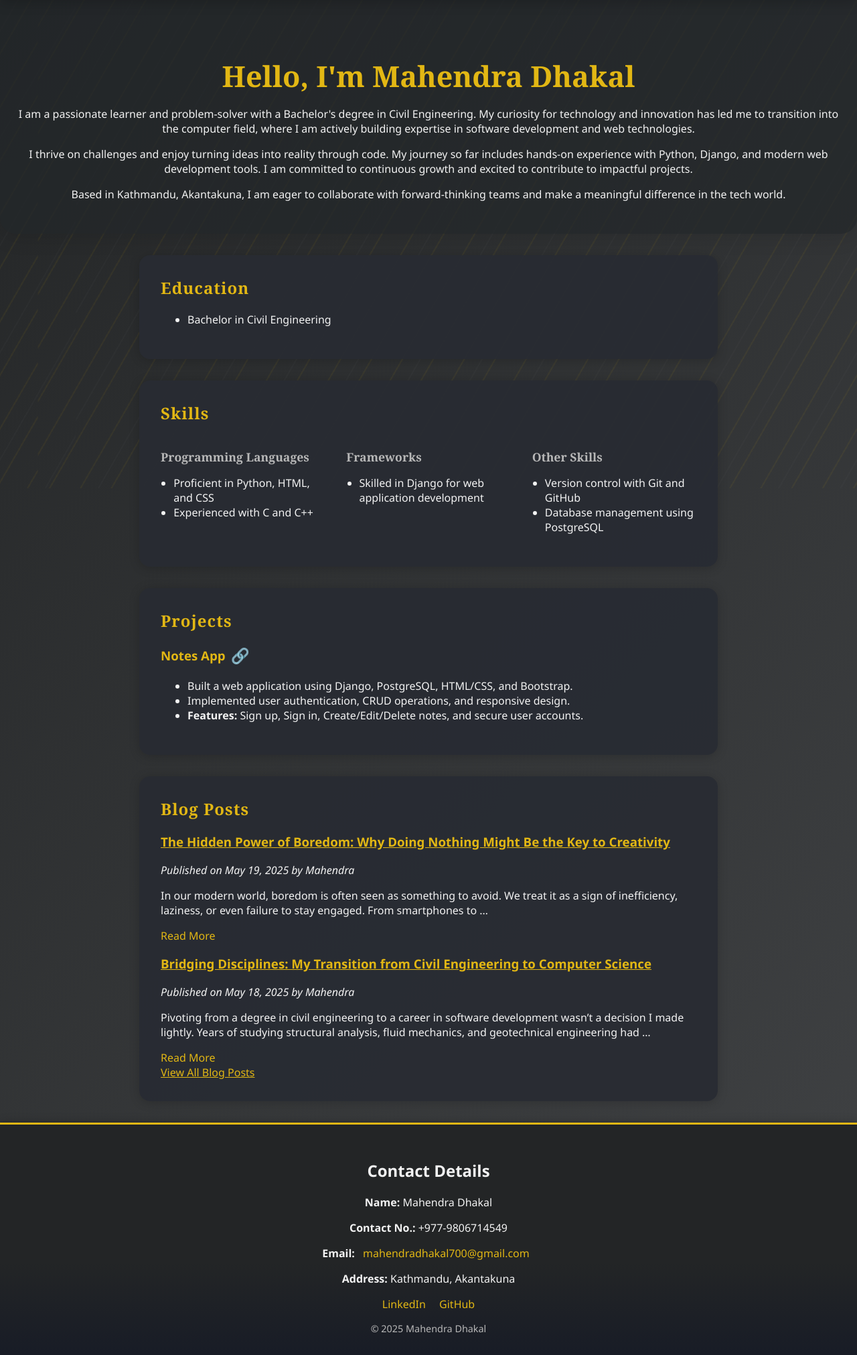
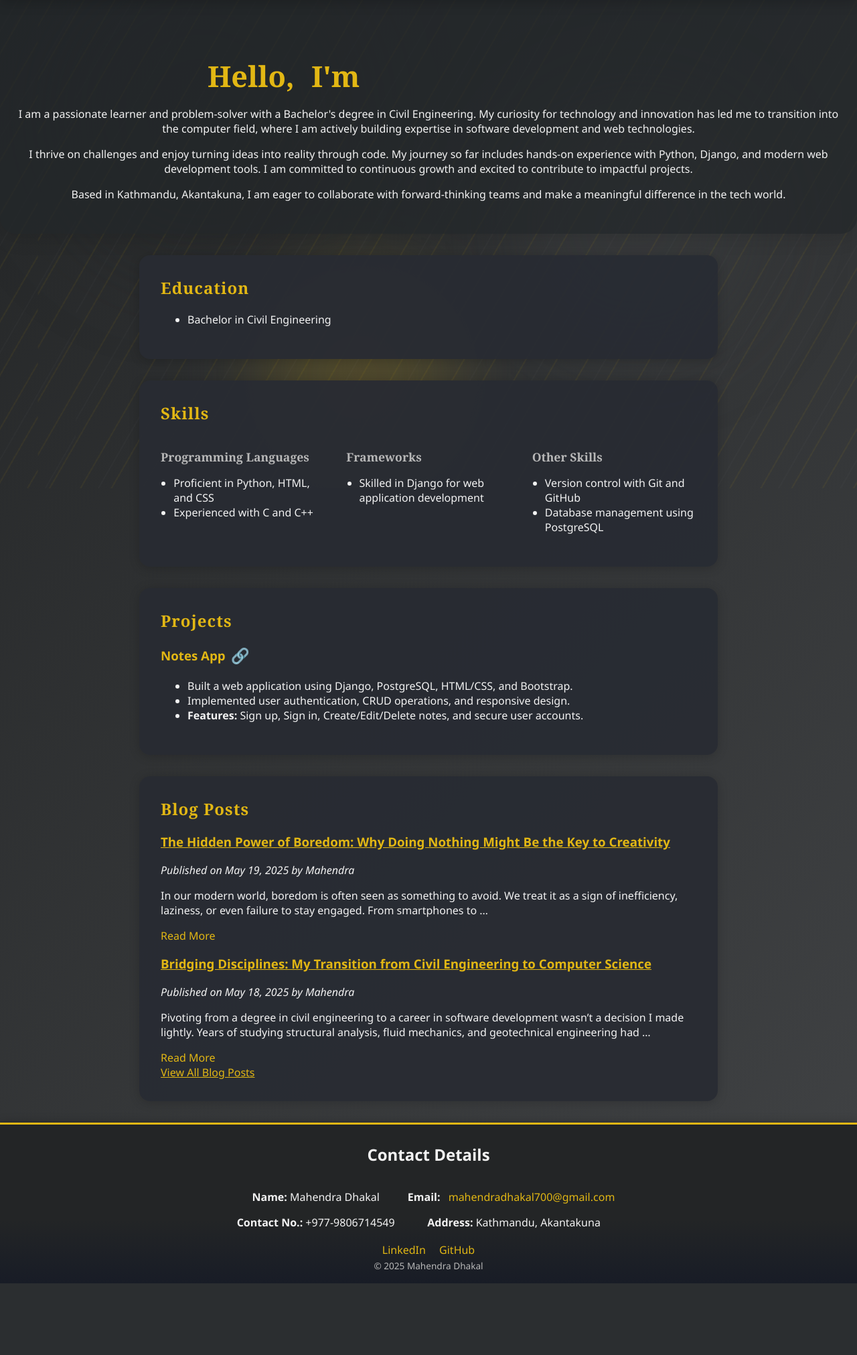
Before and after one commit to mahendra-dhakal/Personal-Portfolio, a Django app: page / in a window 1280 px wide. Shown: the part 71-2094 px from the top of the page at 67% size. After the commit the page ends 1987 px from the top, so only its background shows below. Run offline with Django 5.2, Linux system fonts and the light colour scheme; data comes from the database, SQL or seed files in the repository.

Commit message:
visual changes

```diff
--- a/static/css/style.css
+++ b/static/css/style.css
@@ -7,6 +7,59 @@ body {
     background: linear-gradient(135deg, #232526 0%, #414345 100%);
     position: relative;
     overflow-x: hidden;
+}
+
+/* Dynamic animated dark blobs background */
+body::after {
+    content: "";
+    position: fixed;
+    z-index: -2;
+    top: 0; left: 0; right: 0; bottom: 0;
+    pointer-events: none;
+    background: transparent;
+}
+
+.blob-bg {
+    position: fixed;
+    top: 0; left: 0; width: 100vw; height: 100vh;
+    z-index: -2;
+    overflow: hidden;
+    pointer-events: none;
+}
+
+.blob {
+    position: absolute;
+    border-radius: 50%;
+    filter: blur(60px);
+    opacity: 0.35;
+    animation: moveBlob 18s ease-in-out infinite alternate;
+    mix-blend-mode: lighten;
+}
+
+.blob1 {
+    width: 400px; height: 400px;
+    background: #232526;
+    left: 5vw; top: 10vh;
+    animation-delay: 0s;
+}
+.blob2 {
+    width: 350px; height: 350px;
+    background: #414345;
+    left: 60vw; top: 30vh;
+    animation-delay: 4s;
+}
+.blob3 {
+    width: 300px; height: 300px;
+    background: #e2b714;
+    left: 30vw; top: 60vh;
+    opacity: 0.18;
+    animation-delay: 8s;
+}
+
+@keyframes moveBlob {
+    0%   { transform: scale(1) translateY(0) translateX(0);}
+    50%  { transform: scale(1.15) translateY(-40px) translateX(40px);}
+    100% { transform: scale(1) translateY(0) translateX(0);}
 }
 
 /* Animated diagonal stripes with a subtle gold shimmer for a classic touch */
@@ -116,6 +169,21 @@ header {
     font-family: 'Georgia', serif;
 }
 
+/* Animated intro for showcase heading */
+.animated-intro span {
+    display: inline-block;
+    opacity: 0;
+    transform: translateY(40px);
+    animation: fadeSlideIn 1.2s cubic-bezier(0.23, 1, 0.32, 1) forwards;
+}
+
+@keyframes fadeSlideIn {
+    to {
+        opacity: 1;
+        transform: translateY(0);
+    }
+}
+
 .card {
     background: rgba(41, 44, 51, 0.95);
     margin: 2rem auto;
@@ -165,7 +233,8 @@ header {
 /* Footer: Deep charcoal with a soft gold top border for a grounded, classic finish */
 footer {
     background: linear-gradient(180deg, #232526 60%, #181c26 100%);
-    padding: 2rem 1rem 1rem 1rem;
+    padding: 0.5rem 0.5rem 0.2rem 0.5rem;
+    /* Further reduced padding */
     text-align: center;
     border-top: 3px solid #e2b714;
     box-shadow: 0 -2px 12px rgba(0, 0, 0, 0.18);
@@ -173,7 +242,8 @@ footer {
 
 .footer-content {
     max-width: 600px;
-    margin: 0 auto 1rem auto;
+    margin: 0 auto 0.2rem auto;
+    /* Further reduced bottom margin */
 }
 
 .footer-content a {
@@ -188,25 +258,30 @@ footer {
 }
 
 .social-links {
-    margin-top: 1rem;
+    margin-top: 0.2rem;
+    /* Further reduced margin */
 }
 
 .copyright {
     color: #b8b8b8;
-    font-size: 0.9rem;
-    margin-top: 1rem;
+    font-size: 0.85rem;
+    margin-top: 0.2rem;
+    /* Further reduced margin */
 }
 
 .footer-contact-row {
     display: flex;
     justify-content: center;
-    gap: 3rem;
+    gap: 1.2rem;
+    /* Further reduced gap */
     flex-wrap: wrap;
-    margin-bottom: 1rem;
+    margin-bottom: 0.2rem;
+    /* Further reduced margin */
 }
 
-.footer-contact-row > div {
-    min-width: 200px;
+.footer-contact-row>div {
+    min-width: 120px;
+    /* Tighter layout */
 }
 
 @media (max-width: 600px) {
@@ -291,3 +366,44 @@ section {
         padding: 1rem 0.5rem;
     }
 }
+
+/* Spinning word-by-word animation for intro */
+.spin-intro {
+    display: flex;
+    justify-content: center;
+    gap: 0.6em;
+    font-size: 2.7rem;
+    color: #e2b714;
+    font-family: 'Georgia', serif;
+    margin-bottom: 1rem;
+    flex-wrap: wrap;
+}
+
+.spin-word {
+    display: inline-block;
+    opacity: 0;
+    transform: rotateX(90deg) scale(0.8);
+    animation: spinLoop 2.8s cubic-bezier(0.23, 1, 0.32, 1) infinite;
+}
+
+.spin-word:nth-child(1) { animation-delay: 0s; }
+.spin-word:nth-child(2) { animation-delay: 0.7s; }
+.spin-word:nth-child(3) { animation-delay: 1.4s; }
+.spin-word:nth-child(4) { animation-delay: 2.1s; }
+
+@keyframes spinLoop {
+    0% {
+        opacity: 0;
+        transform: rotateX(90deg) scale(0.8);
+    }
+    10%,
+    40% {
+        opacity: 1;
+        transform: rotateX(0deg) scale(1);
+    }
+    60%,
+    100% {
+        opacity: 0;
+        transform: rotateX(-90deg) scale(0.8);
+    }
+}
--- a/templates/index.html
+++ b/templates/index.html
@@ -10,6 +10,11 @@
 </head>
 
 <body>
+    <div class="blob-bg">
+        <div class="blob blob1"></div>
+        <div class="blob blob2"></div>
+        <div class="blob blob3"></div>
+    </div>
     <header>
         <nav class="navbar">
             <div class="logo">Mahendra Dhakal</div>
@@ -25,7 +30,12 @@
     </header>
     <main>
         <section class="showcase">
-            <h1>Hello, I'm Mahendra Dhakal</h1>
+            <h1 class="spin-intro">
+                <span class="spin-word">Hello,</span>
+                <span class="spin-word">I'm</span>
+                <span class="spin-word">Mahendra</span>
+                <span class="spin-word">Dhakal</span>
+            </h1>
             <p>
                 I am a passionate learner and problem-solver with a Bachelor's degree in Civil Engineering. My curiosity
                 for technology and innovation has led me to transition into the computer field, where I am actively
@@ -114,11 +124,18 @@
     <footer id="contact">
         <div class="footer-content">
             <h2>Contact Details</h2>
-            <p><strong>Name:</strong> Mahendra Dhakal</p>
-            <p><strong>Contact No.:</strong> +977-9806714549</p>
-            <p><strong>Email:</strong> <a href="mailto:mahendradhakal700@gmail.com">mahendradhakal700@gmail.com</a>
-            </p>
-            <p><strong>Address:</strong> Kathmandu, Akantakuna</p>
+            <div class="footer-contact-row">
+                <div>
+                    <p><strong>Name:</strong> Mahendra Dhakal</p>
+                    <p><strong>Contact No.:</strong> +977-9806714549</p>
+                </div>
+                <div>
+                    <p><strong>Email:</strong> <a
+                            href="mailto:mahendradhakal700@gmail.com">mahendradhakal700@gmail.com</a>
+                    </p>
+                    <p><strong>Address:</strong> Kathmandu, Akantakuna</p>
+                </div>
+            </div>
             <div class="social-links">
                 <a href="https://www.linkedin.com/in/mahendra-dhakal-42b67a327?utm_source=share&utm_campaign=share_via&utm_content=profile&utm_medium=ios_app"
                     target="_blank">LinkedIn</a>
```
